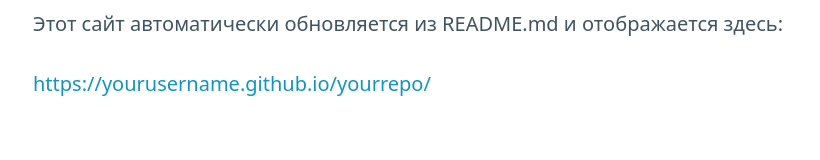
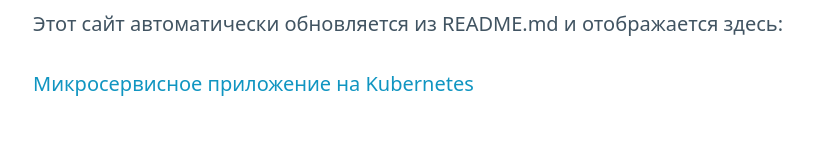
Before and after one commit to dmplastun/microservice-helm, a plain HTML site: page docs/index.html in a window 1280 px wide. Shown: the part 1851-2011 px from the top of the page, without its empty margins (42-862 px from the left). Drawn offline with nearby package versions, Linux system fonts and the light colour scheme.

Commit message:
Update index.html

```diff
--- a/docs/index.html
+++ b/docs/index.html
@@ -62,7 +62,7 @@
     <section>
       <h2>📘 GitHub Pages</h2>
       <p>Этот сайт автоматически обновляется из README.md и отображается здесь:</p>
-      <p><a href="https://yourusername.github.io/yourrepo/">https://yourusername.github.io/yourrepo/</a></p>
+      <p><a href="https://dmplastun.github.io/microservice-helm/">Микросервисное приложение на Kubernetes</a></p>
     </section>
 
     <footer style="margin-top: 2rem; text-align: center;">
```
